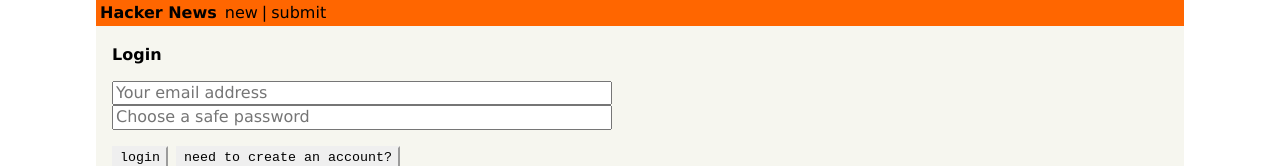
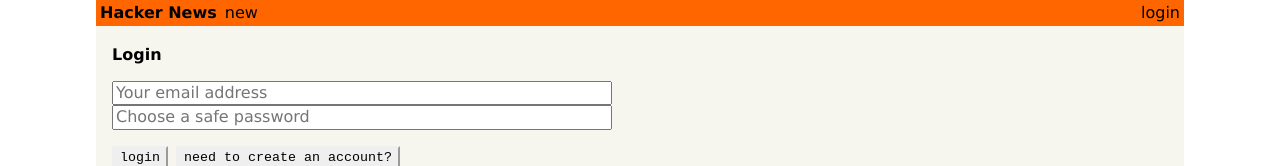
Before and after one commit to stephangriesel/hackernews-clone, a React (Create React App) app in the folder hackernews-react-clone/: page /login in a window 1280 px wide. Shown: the top 166 px of the page. Built offline with nearby package versions, Linux system fonts and the light colour scheme.

Commit message:
update header component

```diff
--- a/hackernews-react-clone/src/components/Header.js
+++ b/hackernews-react-clone/src/components/Header.js
@@ -1,9 +1,11 @@
 import React, { Component } from 'react'
 import { Link } from 'react-router-dom'
 import { withRouter } from 'react-router'
+import { AUTH_TOKEN } from '../constants'
 
 class Header extends Component {
     render() {
+        const authToken = localStorage.getItem(AUTH_TOKEN)
         return (
           <div className="flex pa1 justify-between nowrap orange">
             <div className="flex flex-fixed black">
@@ -11,10 +13,31 @@
               <Link to="/" className="ml1 no-underline black">
                 new
               </Link>
+              {authToken && (
+                <div className="flex">
                   <div className="ml1">|</div>
                   <Link to="/create" className="ml1 no-underline black">
                     submit
                   </Link>
+                </div>
+              )}
+            </div>
+            <div className="flex flex-fixed">
+              {authToken ? (
+                <div
+                  className="ml1 pointer black"
+                  onClick={() => {
+                    localStorage.removeItem(AUTH_TOKEN)
+                    this.props.history.push(`/`)
+                  }}
+                >
+                  logout
+                </div>
+              ) : (
+                <Link to="/login" className="ml1 no-underline black">
+                  login
+                </Link>
+              )}
             </div>
           </div>
         )
```
Lines whose indentation alone changed are shown as unchanged.
